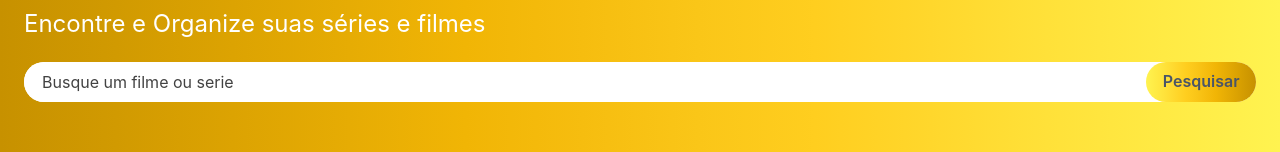
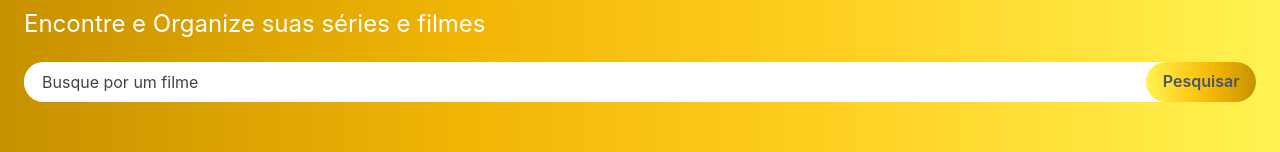
Before and after one commit to Emillyalmeida/movies-tmdb, a React (Create React App) app: page / in a window 1280 px wide. Shown: the part 250-402 px from the top of the page. Built offline with nearby package versions, Linux system fonts and the light colour scheme; no server answers.

Commit message:
feat(search): change request search

```diff
--- a/src/pages/home/index.tsx
+++ b/src/pages/home/index.tsx
@@ -1,4 +1,5 @@
 import { Button, Flex, Heading, Input, Text, VStack } from "@chakra-ui/react";
+import { useToast } from "@chakra-ui/react";
 
 import { useContext, useEffect, useState } from "react";
 
@@ -25,6 +26,21 @@ const Home = () => {
   const history = useHistory();
 
   const [seach, setSearch] = useState("");
+
+  const toast = useToast();
+
+  const handleSeach = () => {
+    if (seach) {
+      history.push(`search/${seach}`);
+    } else {
+      toast({
+        title: `A pesquisa não pode ser vazia`,
+        status: "error",
+        position: "top-left",
+        isClosable: true,
+      });
+    }
+  };
 
   useEffect(() => {
     if (!getSession) {
@@ -56,9 +72,10 @@ const Home = () => {
             bg="white"
             variant="filled"
             borderRadius="full"
-            placeholder="Busque um filme ou serie"
+            placeholder="Busque por um filme"
             color="gray.700"
             value={seach}
+            _focus={{ bg: "white" }}
             onChange={(e) => setSearch(e.target.value)}
           />
           <Button
@@ -67,7 +84,7 @@ const Home = () => {
             color="gray.600"
             paddingX={5}
             _hover={{ color: "white" }}
-            onClick={() => history.push(`search/${seach}`)}
+            onClick={() => handleSeach()}
           >
             Pesquisar
           </Button>
--- a/src/pages/search/index.tsx
+++ b/src/pages/search/index.tsx
@@ -75,7 +75,7 @@ const Search = () => {
             bg="white"
             variant="filled"
             borderRadius="full"
-            placeholder="Busque um filme ou serie"
+            placeholder="Busque por um filme"
             color="gray.700"
             {...register("search")}
           />
--- a/src/providers/context/index.tsx
+++ b/src/providers/context/index.tsx
@@ -237,7 +237,7 @@ const TmdbProvider = ({ children }: TmdbProviderProps) => {
   const SearchItem = (query: string) => {
     api
       .get(
-        `search/multi?api_key=${process.env
+        `search/movie?api_key=${process.env
           .REACT_APP_API_KEY!}&language=pt-BR&query=${query}&page=1&include_adult=false`
       )
       .then((res) => {
```
